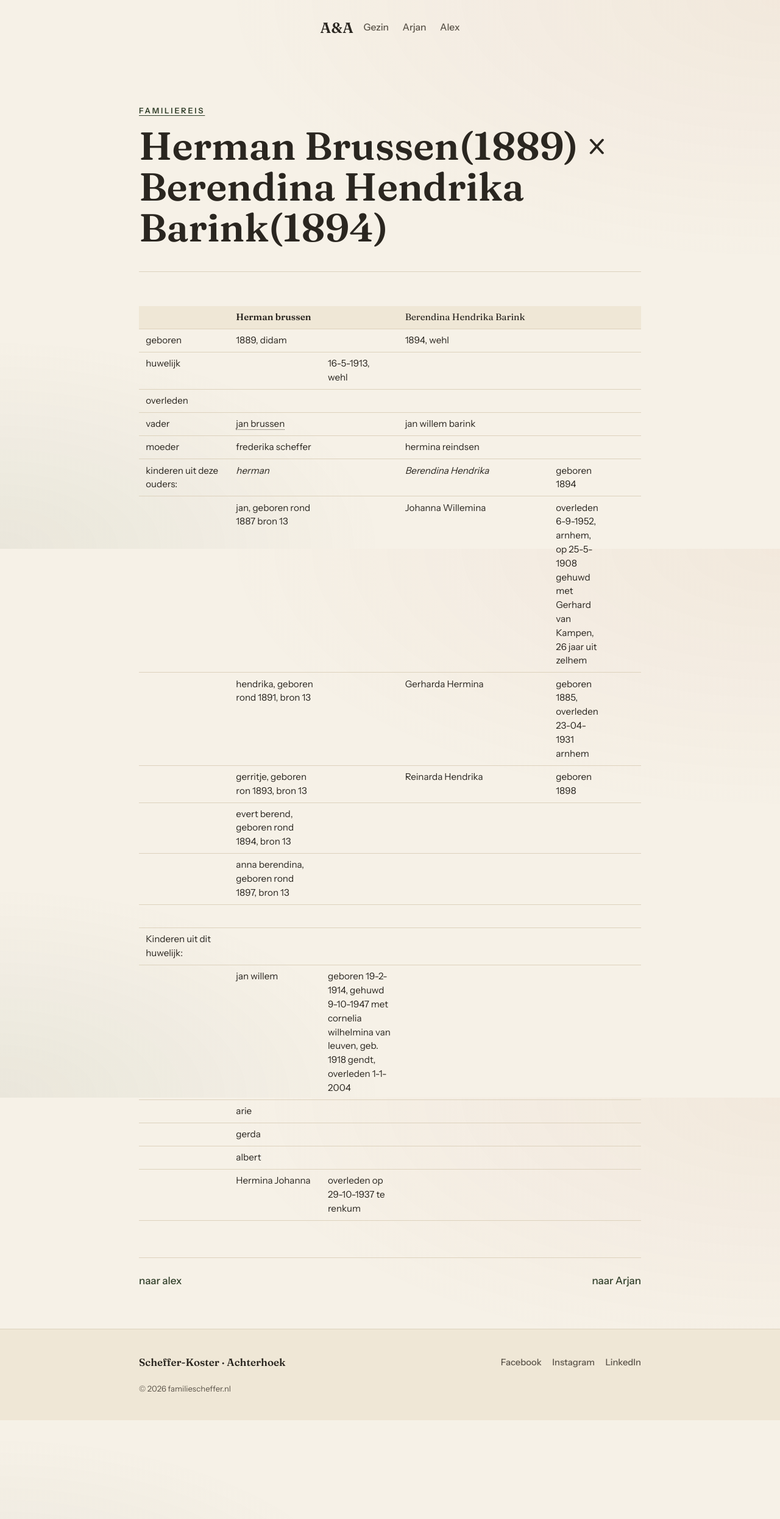
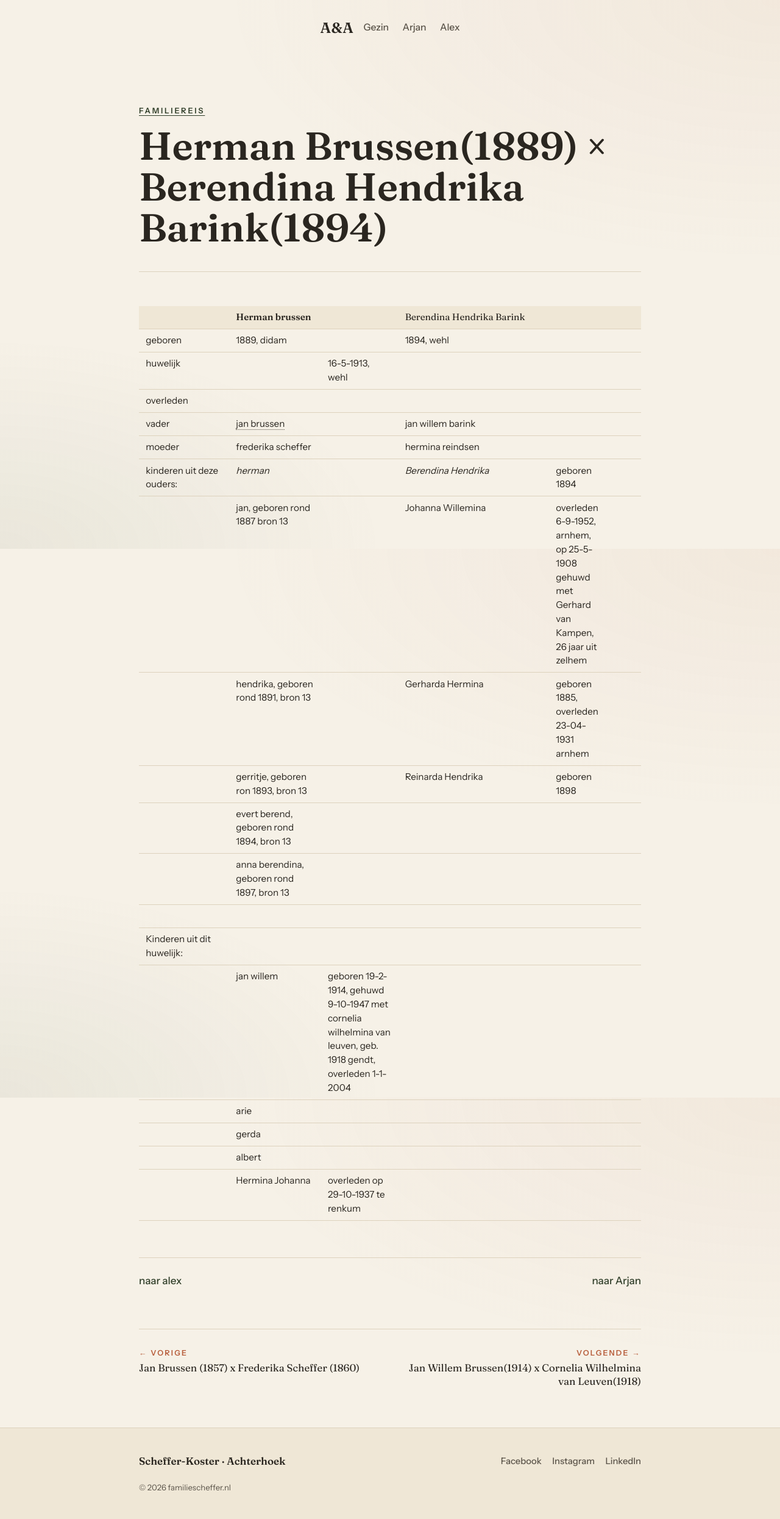
Before and after one commit to alexscheffer/familiescheffer, a Jekyll site: the page built from familiereis/herman-brussen-1889-x-berendina-hendrika-barink-1894.html, in a window 1280 px wide. Shown: the whole page at 61% size. Built offline with Jekyll 4.4.1, drawn with Linux system fonts in a browser that asks for light colours; before the commit the page ends 2329 px from its top, so only the background shows below that.

Commit message:
Add chronologische volgorde en vorige/volgende-knoppen op familiereis
- _data/familiereis.yml: enige bron van de reisvolgorde (chronologisch
  van Arjan's ouders door de Scheffer-lijn naar de Brussen-lijn en
  weer terug naar nu). Reorderen = regels schuiven, niets anders.
- familiereis/index.html: leest deze data ipv alfabetisch te sorteren,
  zodat de overzichtspagina exact deze volgorde toont.
- _includes/familiereis_prev_next.html: berekent prev/next op basis
  van page.url en de datafile; toont titel van de buren.
- _layouts/default.html: injecteert de prev/next-include op elke
  /familiereis/<slug>/-pagina (niet op het overzicht zelf), zodat we
  de 16 documenten niet een voor een hoeven aanpassen.
- css/style.css: stijl voor .familiereis-prev-next met "Vorige" links
  en "Volgende" rechts, beide met de naam van de buurman erbij.

Co-Authored-By: Claude Opus 4.7 (1M context) <noreply@anthropic.com>

```diff
--- /dev/null
+++ b/_data/familiereis.yml
@@ -0,0 +1,23 @@
+# Volgorde van de familiereis — chronologisch van Arjan's ouders, terug
+# door zijn voorvaderlijke Scheffer-lijn, over naar de Brussen-lijn aan
+# Alex' kant, en terug omhoog naar de huidige generatie.
+# Deze lijst is het enige bestand dat de volgorde bepaalt: zowel de
+# overzichtspagina als de vorige/volgende-knoppen op elke kwartierstaat
+# lezen hieruit. Volgorde wijzigen? Hieronder regels verschuiven.
+
+- slug: ouders-arjan
+- slug: albertus-marinus-scheffer-1910-x-gerritjen-visschers-1917
+- slug: albertus-marinus-scheffer-1872-x-heintje-weevers-1874
+- slug: bernard-scheffer-1843-x-harmina-groot-wassink-1835
+- slug: gradus-scheffer-1807-x-berendina-catarina-bartels-1813
+- slug: matthijs-scheffer-1770-x-wilhelmina-betteld-1774
+- slug: derk-scheffer-x-hendersen-smeenk
+- slug: berend-hendrik-scheffer-1777-x-berendina-rikkers-1787
+- slug: harmen-scheffer-1825-x-gerritje-zweers-1828
+- slug: jan-brussen-1806-x-johanna-bruijl
+- slug: jan-brussen-1835-x-hendrika-johanna-hendriksen-1834
+- slug: jan-brussen-1857-x-frederika-scheffer-1860
+- slug: herman-brussen-1889-x-berendina-hendrika-barink-1894
+- slug: jan-willem-brussen-1914-x-cornelia-wilhelmina-van-leuven-1918
+- slug: ouders-alex
+- slug: arjan-scheffer-x-alex-koster
--- /dev/null
+++ b/_includes/familiereis_prev_next.html
@@ -0,0 +1,46 @@
+{%- comment -%}
+  Vorige/volgende-navigatie voor kwartierstaten.
+  Loopt door site.data.familiereis (de vaste reisvolgorde), houdt de
+  vorige slug bij, en pakt de volgende slug na het vinden van page.url.
+  Lookt vervolgens de titels op uit site.pages.
+{%- endcomment -%}
+
+{%- assign prev_slug = nil -%}
+{%- assign next_slug = nil -%}
+{%- assign found = false -%}
+{%- for entry in site.data.familiereis -%}
+  {%- assign entry_url = '/familiereis/' | append: entry.slug | append: '/' -%}
+  {%- if found and next_slug == nil and entry_url != page.url -%}
+    {%- assign next_slug = entry.slug -%}
+  {%- endif -%}
+  {%- if entry_url == page.url -%}
+    {%- assign found = true -%}
+  {%- elsif found == false -%}
+    {%- assign prev_slug = entry.slug -%}
+  {%- endif -%}
+{%- endfor -%}
+
+{%- if found and prev_slug or next_slug -%}
+<nav class="familiereis-prev-next" aria-label="Door de familiereis">
+  {%- if prev_slug -%}
+    {%- assign prev_url = '/familiereis/' | append: prev_slug | append: '/' -%}
+    {%- assign prev_page = site.pages | where: 'url', prev_url | first -%}
+    {%- if prev_page -%}
+  <a class="familiereis-prev" href="{{ prev_url | relative_url }}">
+    <span class="dir">&larr; Vorige</span>
+    <span class="name">{{ prev_page.title }}</span>
+  </a>
+    {%- endif -%}
+  {%- endif -%}
+  {%- if next_slug -%}
+    {%- assign next_url = '/familiereis/' | append: next_slug | append: '/' -%}
+    {%- assign next_page = site.pages | where: 'url', next_url | first -%}
+    {%- if next_page -%}
+  <a class="familiereis-next" href="{{ next_url | relative_url }}">
+    <span class="dir">Volgende &rarr;</span>
+    <span class="name">{{ next_page.title }}</span>
+  </a>
+    {%- endif -%}
+  {%- endif -%}
+</nav>
+{%- endif -%}
--- a/_layouts/default.html
+++ b/_layouts/default.html
@@ -16,6 +16,9 @@
 
   <div class="flow">
     {{ content }}
+    {%- if page.url contains '/familiereis/' and page.url != '/familiereis/' -%}
+      <div class="wrap">{% include familiereis_prev_next.html %}</div>
+    {%- endif -%}
   </div>
 
   {% include footer.html %}
--- a/css/style.css
+++ b/css/style.css
@@ -309,6 +309,44 @@ body { min-height: 100vh; display: flex; flex-direction: column; }
 }
 .familiereis-nav a:hover { color: var(--terra); }
 
+/* Vorige/volgende-knoppen voor de chronologische reis door de kwartierstaten.
+   Volgt de volgorde uit _data/familiereis.yml, ingevoegd door de layout. */
+.familiereis-prev-next {
+  display: flex;
+  flex-wrap: wrap;
+  gap: 1.2rem 2rem;
+  justify-content: space-between;
+  align-items: flex-start;
+  border-top: 1px solid var(--line);
+  padding: 1.8rem 0 0;
+  margin: 2.5rem 0 clamp(2.5rem, 6vw, 4rem);
+}
+.familiereis-prev-next a {
+  display: inline-flex;
+  flex-direction: column;
+  gap: 0.25rem;
+  max-width: 48%;
+  text-decoration: none;
+  color: var(--ink);
+}
+.familiereis-prev-next a:hover { color: var(--terra); }
+.familiereis-prev-next .dir {
+  font-size: 0.78rem;
+  letter-spacing: 0.18em;
+  text-transform: uppercase;
+  color: var(--terra);
+  font-weight: 600;
+}
+.familiereis-prev-next .name {
+  font-family: var(--display);
+  font-size: 1.05rem;
+  line-height: 1.3;
+}
+.familiereis-prev-next .familiereis-next {
+  margin-left: auto;
+  text-align: right;
+}
+
 /* =========================================================
    LAAD-ANIMATIE  (subtiele, getrapte fade-up)
    ========================================================= */
```
Also changed, not shown: familiereis/index.html (+15 -10 lines).
